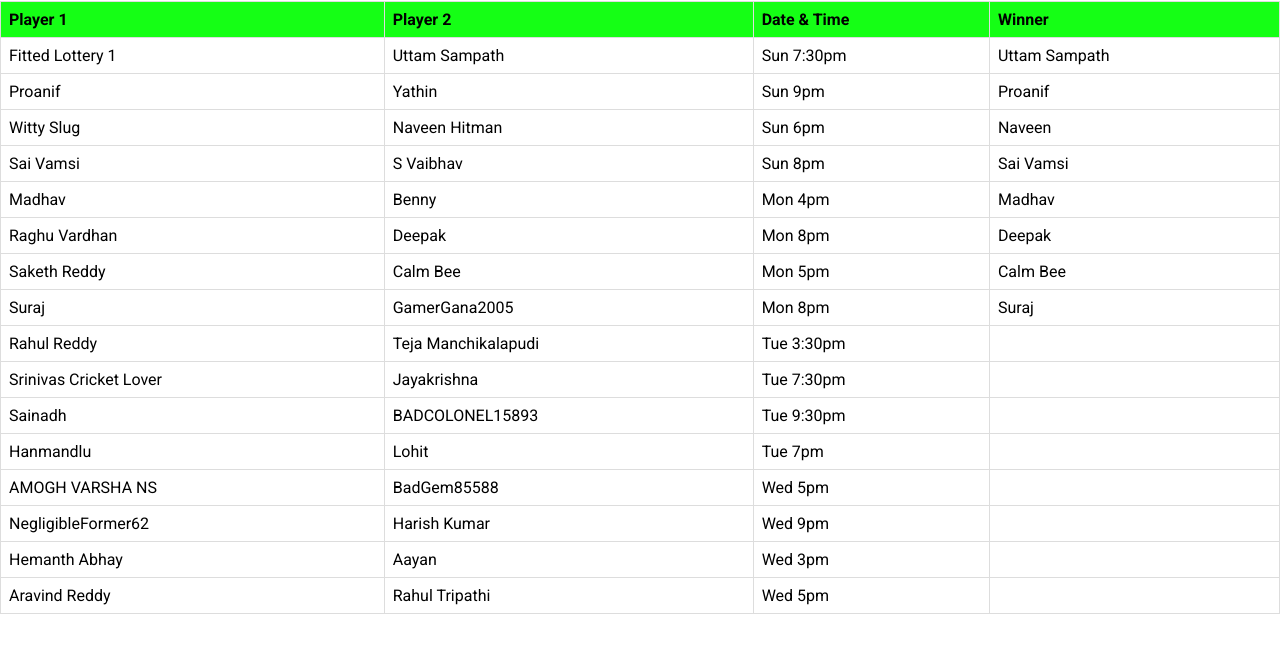
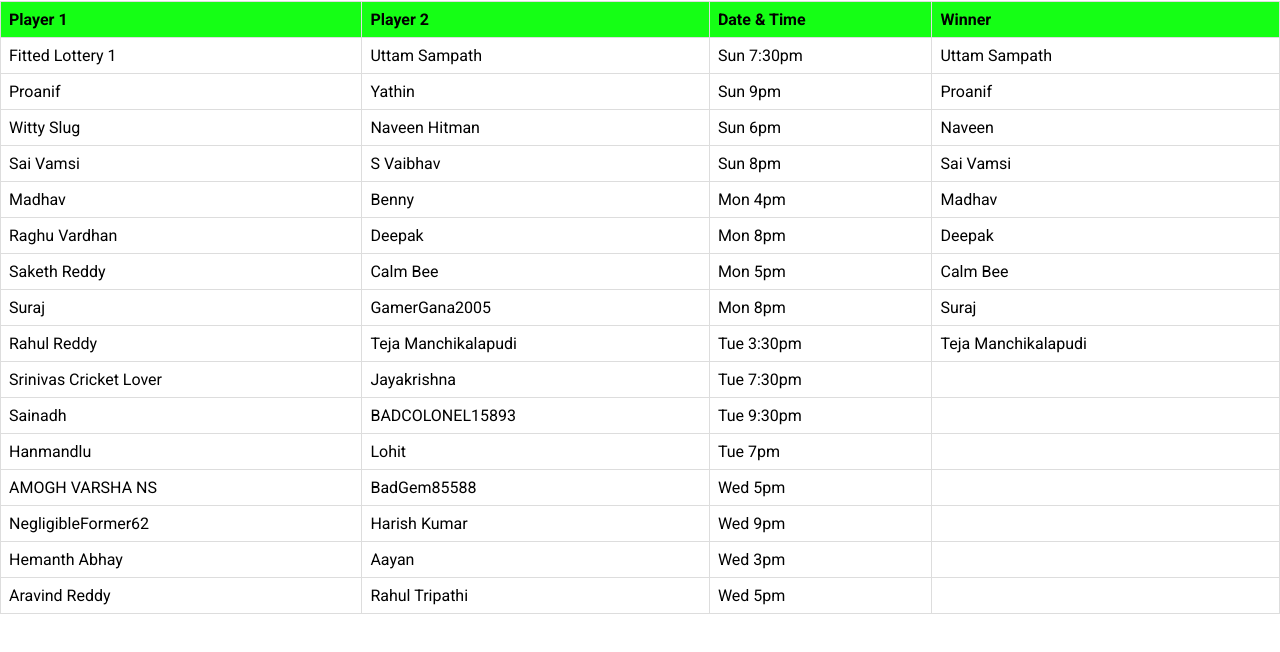
Before and after one commit to Rishikesh183/RC24-Contest, a website: page public/index.html in a window 1280 px wide. Shown: the part 146-798 px from the top of the page. Drawn offline with Linux system fonts and the light colour scheme.

Commit message:
Update index.html

```diff
--- a/public/index.html
+++ b/public/index.html
@@ -86,7 +86,7 @@
                 <td>Rahul Reddy</td>
                 <td>Teja manchikalapudi</td>
                 <td>Tue 3:30pm</td>
-                <td></td>
+                <td>Teja manchikalapudi</td>
             </tr>
             <tr>
                 <td>Srinivas cricket lover</td>
```
